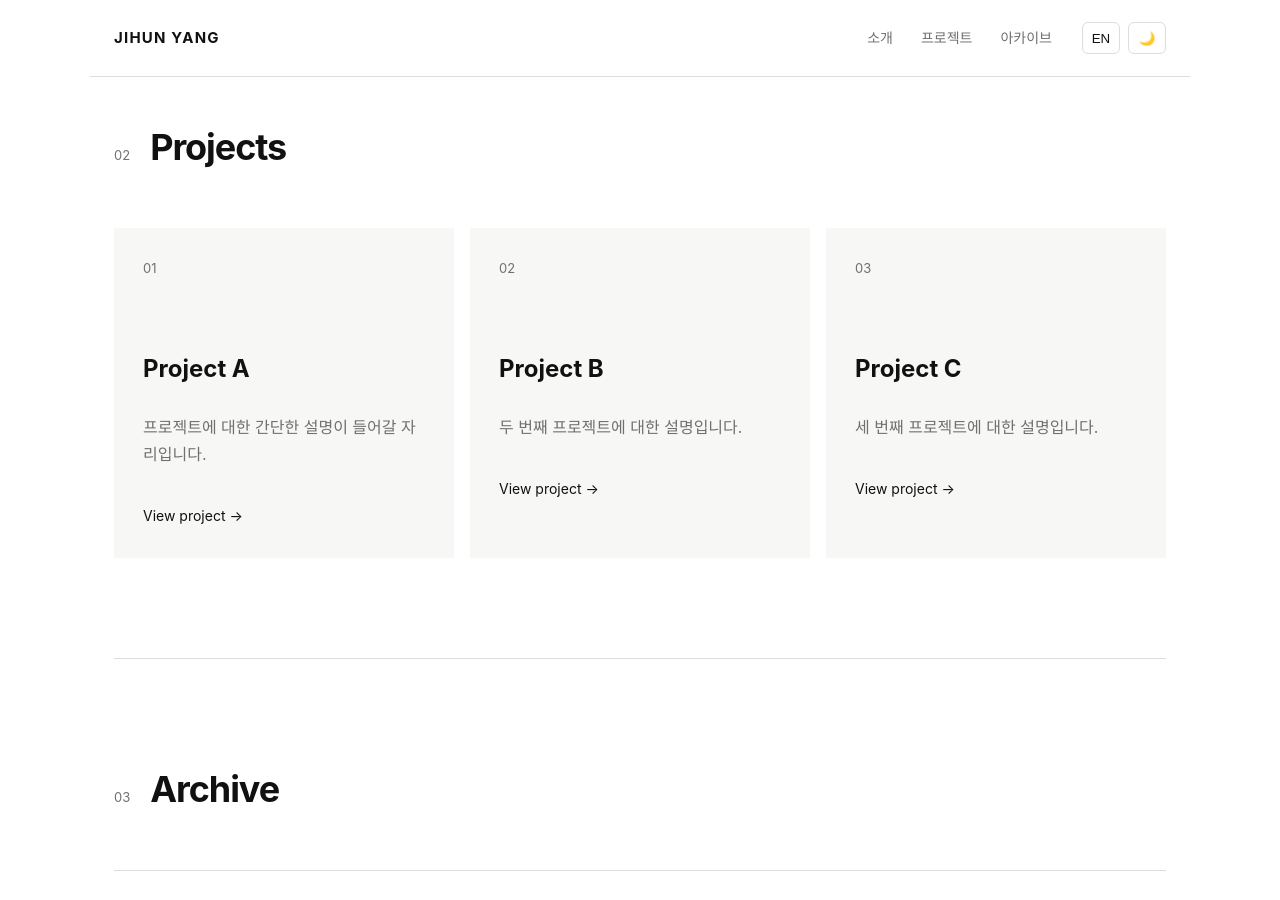
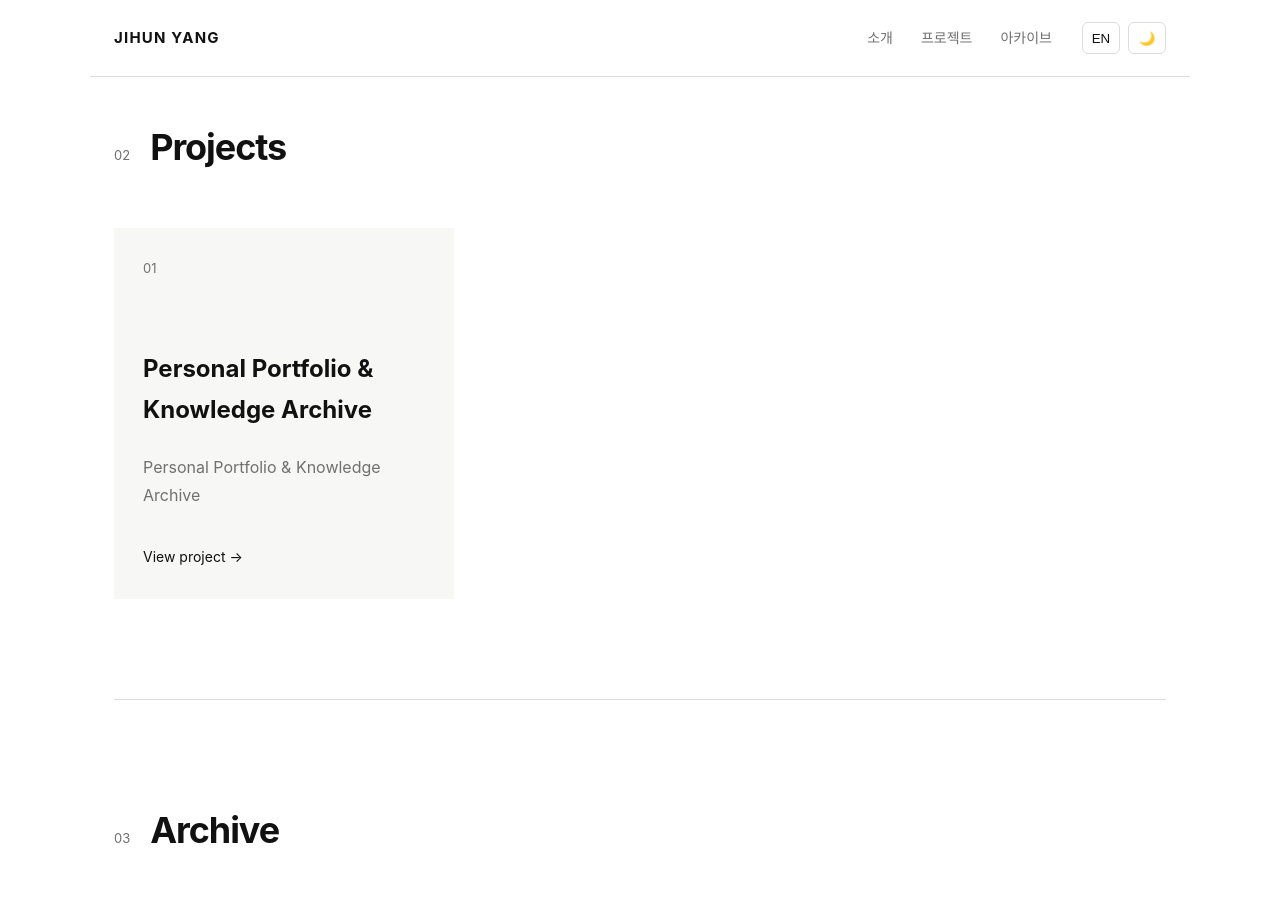
Before and after one commit to JihunYangKR/JihunYangKR.github.io, a Jekyll site: the page built from index.html, in a window 1280 px wide and 900 px high, scrolled down 1135 px. Built offline with Jekyll 4.4.1, drawn with Linux system fonts in a browser that asks for light colours.

Commit message:
Update index.html

```diff
--- a/index.html
+++ b/index.html
@@ -161,81 +161,37 @@ layout: null
 
             <div class="project-grid">
 
+                {% assign project_posts = site.posts
+                    | where_exp: "post", "post.categories contains 'projects'"
+                %}
+
+                {% for post in project_posts limit:3 %}
+
                     <article class="project-card">
 
                         <div class="project-number">
-                        01
+                            {{ forloop.index | prepend: "0" }}
                         </div>
 
-                    <h3
-                        data-ko="Project A"
-                        data-en="Project A">
-                        Project A
+                        <h3>
+                            {{ post.title }}
                         </h3>
 
-                    <p
-                        data-ko="프로젝트에 대한 간단한 설명이 들어갈 자리입니다."
-                        data-en="A short description of the project goes here.">
-                        프로젝트에 대한 간단한 설명이 들어갈 자리입니다.
+                        <p>
+                            {{ post.excerpt
+                                | strip_html
+                                | truncate: 140 }}
                         </p>
 
                         <a
-                        href="projects/project-a.html"
+                            href="{{ post.url | relative_url }}"
                             class="project-link">
                             View project →
                         </a>
 
                     </article>
 
-
-                <article class="project-card">
-
-                    <div class="project-number">
-                        02
-                    </div>
-
-                    <h3
-                        data-ko="Project B"
-                        data-en="Project B">
-                        Project B
-                    </h3>
-
-                    <p
-                        data-ko="두 번째 프로젝트에 대한 설명입니다."
-                        data-en="A description of the second project.">
-                        두 번째 프로젝트에 대한 설명입니다.
-                    </p>
-
-                    <span class="project-link">
-                        View project →
-                    </span>
-
-                </article>
-
-
-                <article class="project-card">
-
-                    <div class="project-number">
-                        03
-                    </div>
-
-                    <h3
-                        data-ko="Project C"
-                        data-en="Project C">
-                        Project C
-                    </h3>
-
-                    <p
-                        data-ko="세 번째 프로젝트에 대한 설명입니다."
-                        data-en="A description of the third project.">
-                        세 번째 프로젝트에 대한 설명입니다.
-                    </p>
-
-                    <span class="project-link">
-                        View project →
-                    </span>
-
-                </article>
+                {% endfor %}
 
             </div>
 
```
Lines whose indentation alone changed are shown as unchanged.
